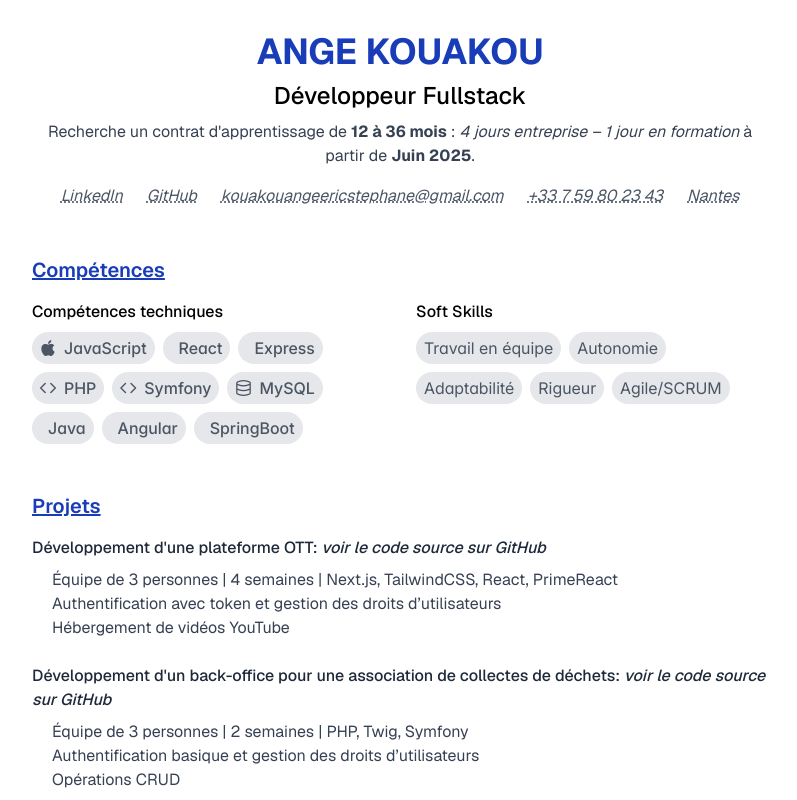
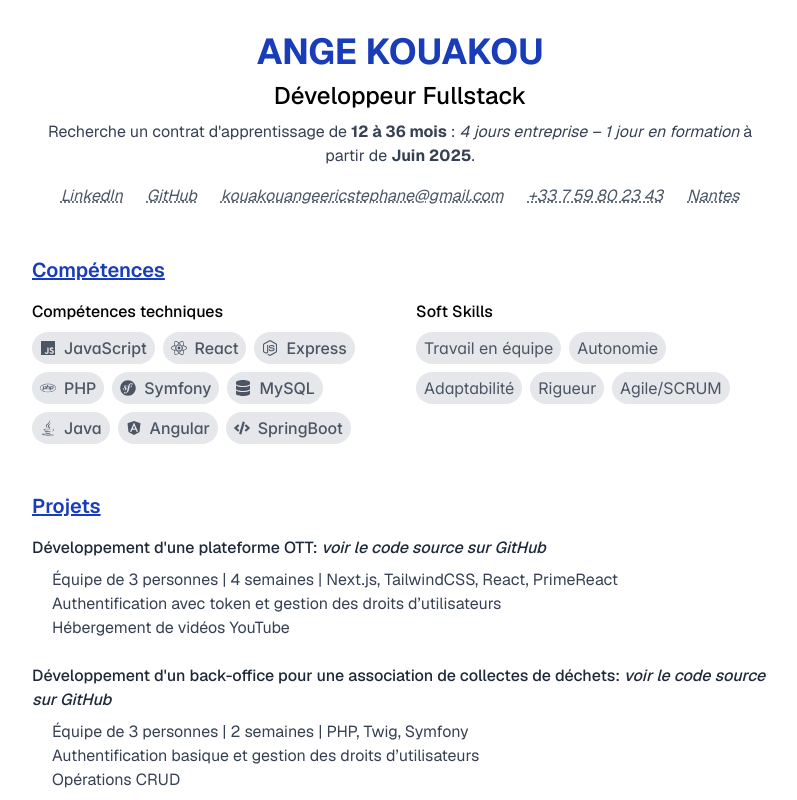
Before and after one commit to Ange230700/ultime-resume, a Next.js app: page / in a window 1280 px wide. Shown: the top 800 px of the page, without its empty margins (240-1037 px from the left). Built offline with nearby package versions, Linux system fonts and the light colour scheme.

Commit message:
refactor: 💡  map hard skills chips icons

```diff
--- a/src/app/components/Skills.tsx
+++ b/src/app/components/Skills.tsx
@@ -2,6 +2,29 @@
 
 import { Chip } from "primereact/chip";
 import type { HardSkill } from "@/app/data/lists";
+import {
+  FaJs,
+  FaPhp,
+  FaReact,
+  FaNodeJs,
+  FaJava,
+  FaAngular,
+  FaDatabase,
+  FaCode,
+  FaSymfony,
+} from "react-icons/fa";
+
+const iconMap: Record<string, React.ReactNode> = {
+  JavaScript: <FaJs />,
+  React: <FaReact />,
+  Express: <FaNodeJs />,
+  PHP: <FaPhp />,
+  Symfony: <FaSymfony />,
+  MySQL: <FaDatabase />,
+  Java: <FaJava />,
+  Angular: <FaAngular />,
+  SpringBoot: <FaCode />,
+};
 
 interface SkillsProps {
   sectionTitle: string;
@@ -28,10 +51,11 @@ export default function Skills({
           <h4 className="mb-2 font-medium">{hardSkillsTitle}</h4>
           <div className="flex flex-wrap gap-2">
             {hardSkills.map((skill) => {
+              const Icon = iconMap[skill.label] ?? <FaCode />;
               const content = (
                 <>
                   <span className="bg-primary border-circle w-2rem h-2rem align-items-center justify-content-center flex">
-                    <i className={skill.icon} />
+                    {Icon}
                   </span>
                   <span className="ml-2 font-medium">{skill.label}</span>
                 </>
```
